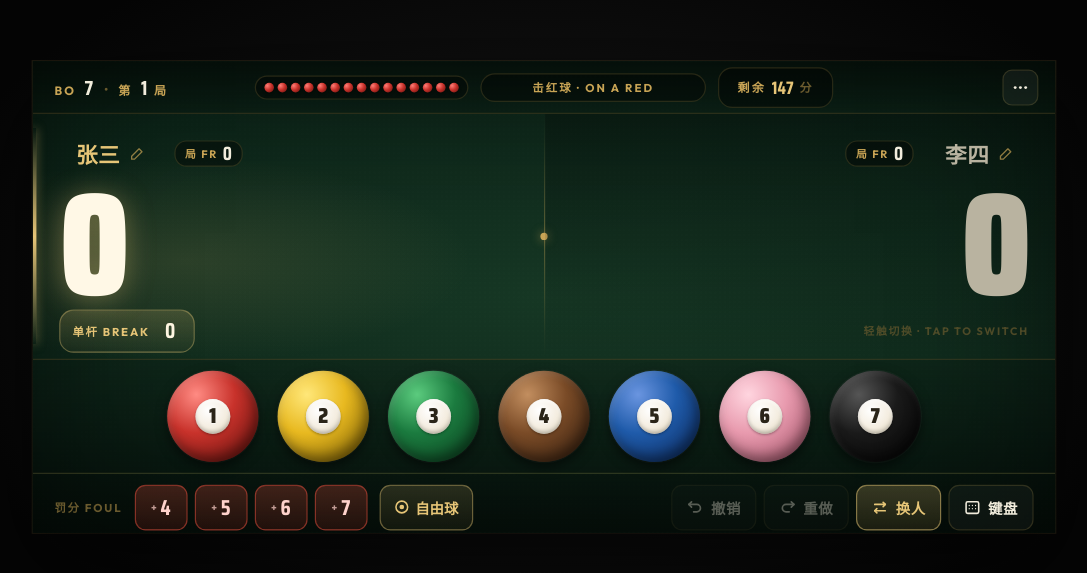
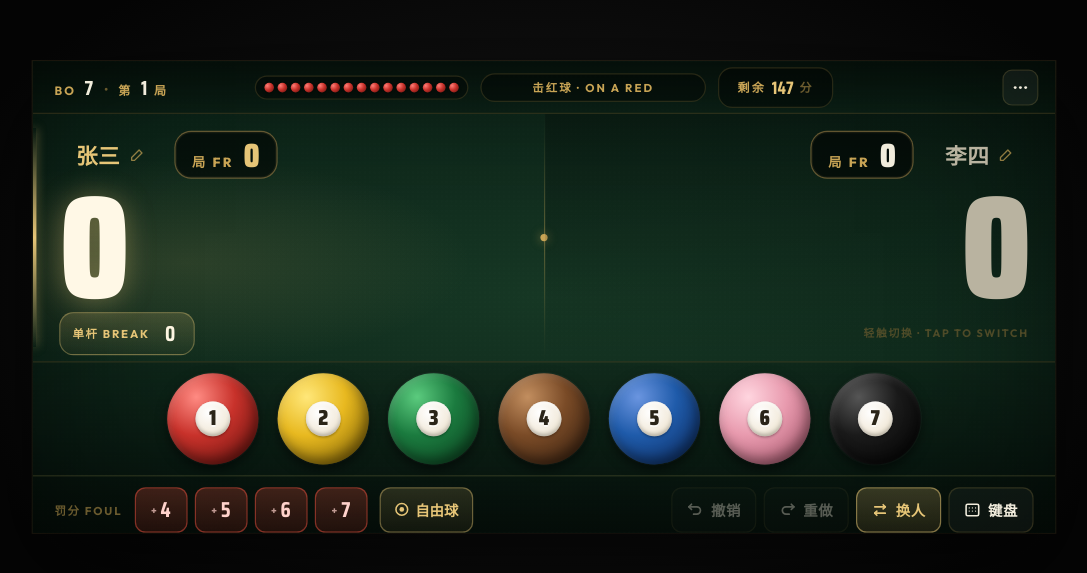
Before and after one commit to xXXxxx0702/RockySnookerScoreBoard, a React (Vite) app: page / in a window 1280 px wide. Shown: the part 103-676 px from the top of the page, without its empty margins (96-1183 px from the left). Built offline with nearby package versions, Linux system fonts and the light colour scheme.

Commit message:
修改赢得局数模块大小

```diff
--- a/src/styles.css
+++ b/src/styles.css
@@ -454,28 +454,30 @@ html, body {
 
 .pp-frames {
   display: inline-flex;
-  align-items: center;
-  gap: 4px;
-  padding: 2px 8px;
-  border-radius: 10px;
-  background: rgba(0,0,0,0.4);
-  border: 1px solid var(--hairline);
+  align-items: baseline;
+  gap: 8px;
+  padding: 5px 14px;
+  border-radius: 14px;
+  background: rgba(0,0,0,0.55);
+  border: 1px solid rgba(212,175,99,0.45);
+  box-shadow: 0 0 0 1px rgba(212,175,99,0.08) inset;
 }
 .frames-label {
-  font-size: 9px;
-  font-weight: 700;
-  letter-spacing: 0.16em;
+  font-size: 11px;
+  font-weight: 800;
+  letter-spacing: 0.18em;
   color: var(--brass);
   text-transform: uppercase;
 }
 .frames-val {
   font-family: 'Saira Condensed', sans-serif;
-  font-weight: 700;
-  font-size: 16px;
+  font-weight: 900;
+  font-size: 28px;
   font-variant-numeric: tabular-nums;
   color: var(--ivory);
   line-height: 1;
 }
+.player-panel.active .frames-val { color: var(--gold); }
 
 .pp-score {
   font-family: 'Saira Condensed', 'Bebas Neue', sans-serif;
```
